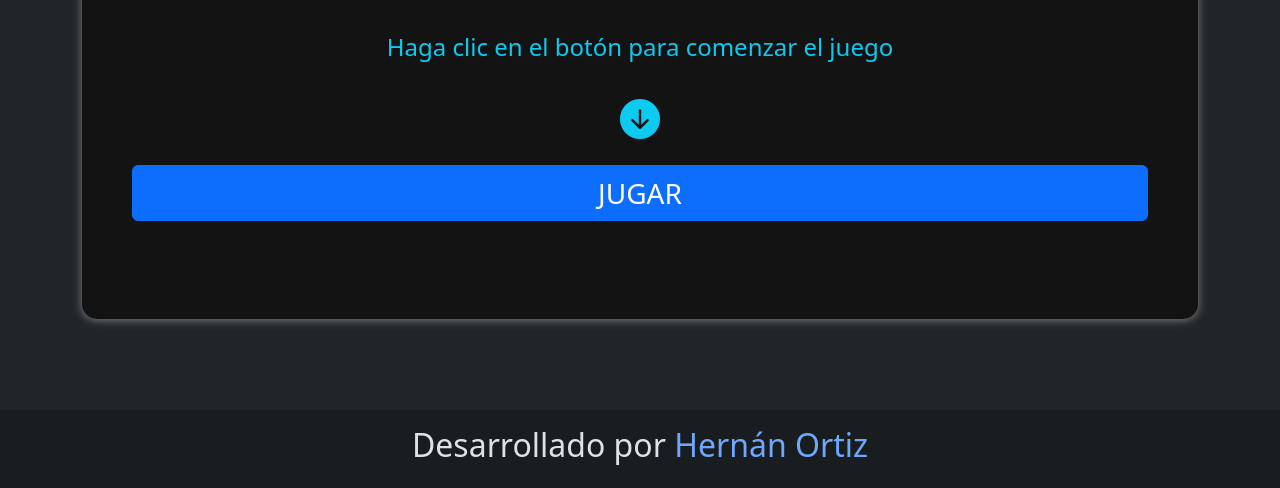
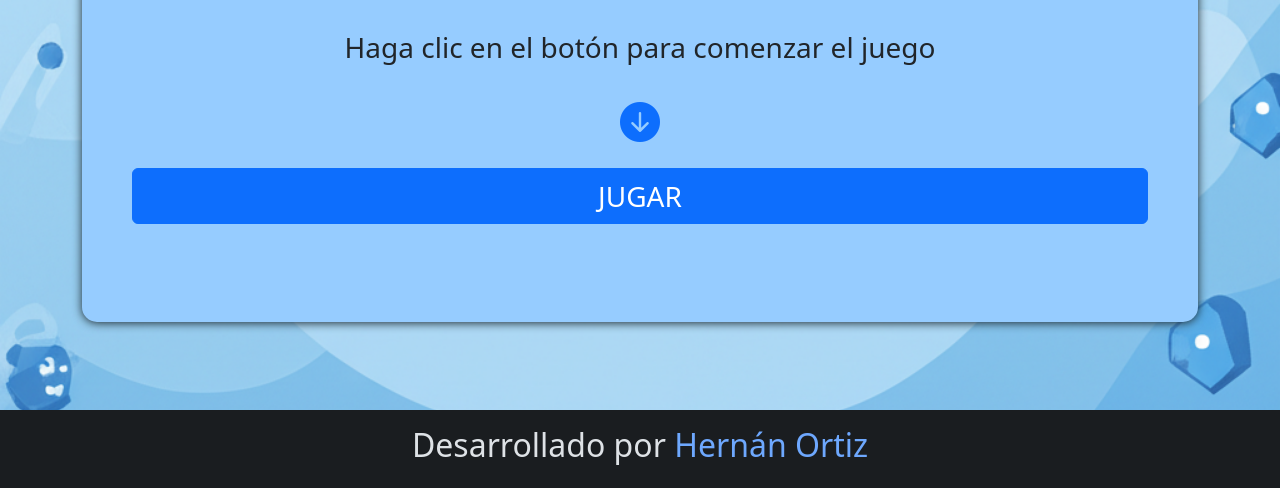
Before and after one commit to hernanortiz1/ejercicio1DOM, a plain HTML site: page index.html in a window 1280 px wide. Shown: the part 312-800 px from the top of the page. Drawn offline with nearby package versions, Linux system fonts and the light colour scheme.

Commit message:
cambie color de contenedor y agregue imagen de fondo

```diff
--- a/css/style.css
+++ b/css/style.css
@@ -9,7 +9,10 @@ body {
   display: flex;
   flex-direction: column;
   min-height: 100vh;
-  overflow: hidden;
+  background-image: url('../img/Gemini_Generated_Image_t5go30t5go30t5go.png');
+  background-size: cover;
+  background-position: center;
+  background-repeat: no-repeat;
 }
 
 main {
@@ -24,6 +27,6 @@ main {
   align-content: center;
   padding: 50px;
   border-radius: 15px;
-  box-shadow: 0 1px 10px gray;
-  background-color: #131313;
+  box-shadow: 0 1px 10px #1d2a30;
+  background-color: #96ccff;
 }
--- a/index.html
+++ b/index.html
@@ -35,12 +35,12 @@
     <main>
       <section class="text-center container">
         <div class="contenedorPrincipal">
-          <h1 class="mt-5">¡Bienvenido!</h1>
+          <h1 class="mt-5 text-dark">¡Bienvenido!</h1>
           <div class="d-grid mt-5">
-            <p class="text-info fs-4 mb-4">
+            <p class="text-dark fs-3 mb-4">
               Haga clic en el botón para comenzar el juego
             </p>
-            <i class="bi bi-arrow-down-circle-fill fs-1 text-info mb-3"></i>
+            <i class="bi bi-arrow-down-circle-fill fs-1 text-primary mb-3"></i>
             <button
               id="btnJugar"
               class="btn btn-primary fs-3 mb-5"
@@ -85,6 +85,11 @@
         </h2>
       </div>
     </footer>
+      <script
+      src="https://cdn.jsdelivr.net/npm/bootstrap@5.3.3/dist/js/bootstrap.bundle.min.js"
+      integrity="sha384-YvpcrYf0tY3lHB60NNkmXc5s9fDVZLESaAA55NDzOxhy9GkcIdslK1eN7N6jIeHz"
+      crossorigin="anonymous"
+    ></script>
     <script src="./js/app.js"></script>
   </body>
 </html>
```
Also changed, not shown: img/Gemini_Generated_Image_t5go30t5go30t5go.png (added).
